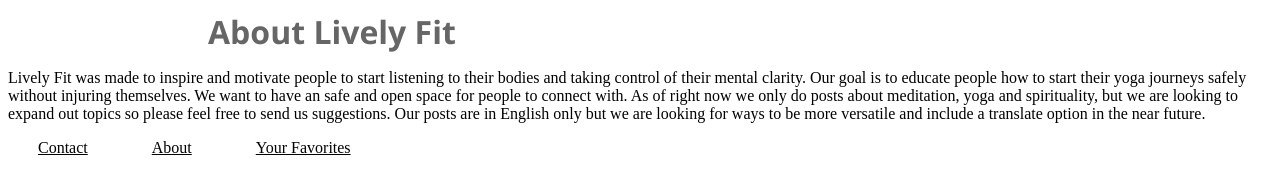
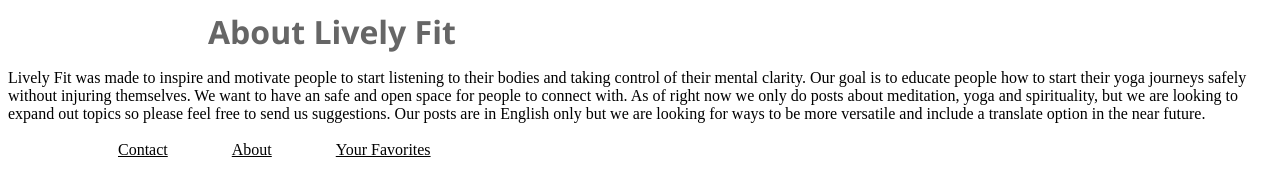
Before and after one commit to aivvas/Lively-Fit, a plain HTML site: page about.html in a window 1280 px wide. Shown: the part 117-310 px from the top of the page. Drawn offline with Linux system fonts and the light colour scheme; no server answers.

Commit message:
Update style.css

```diff
--- a/CSS/style.css
+++ b/CSS/style.css
@@ -12,6 +12,9 @@
     color: black;
     font-size: 1em;
     padding: 8px 30px;
+    position:relative;
+    left: 80px;
+    top: 2px;
 }
 
 .h1-header, .h2-header, .h3-header, .h4-header, .h5-header {
@@ -20,10 +23,6 @@
     margin-left: 200px;
     color: #666666;
     margin-bottom: 0px;
-}
-
-hr{
-    color: black;
 }
 
 .p-index {
```
